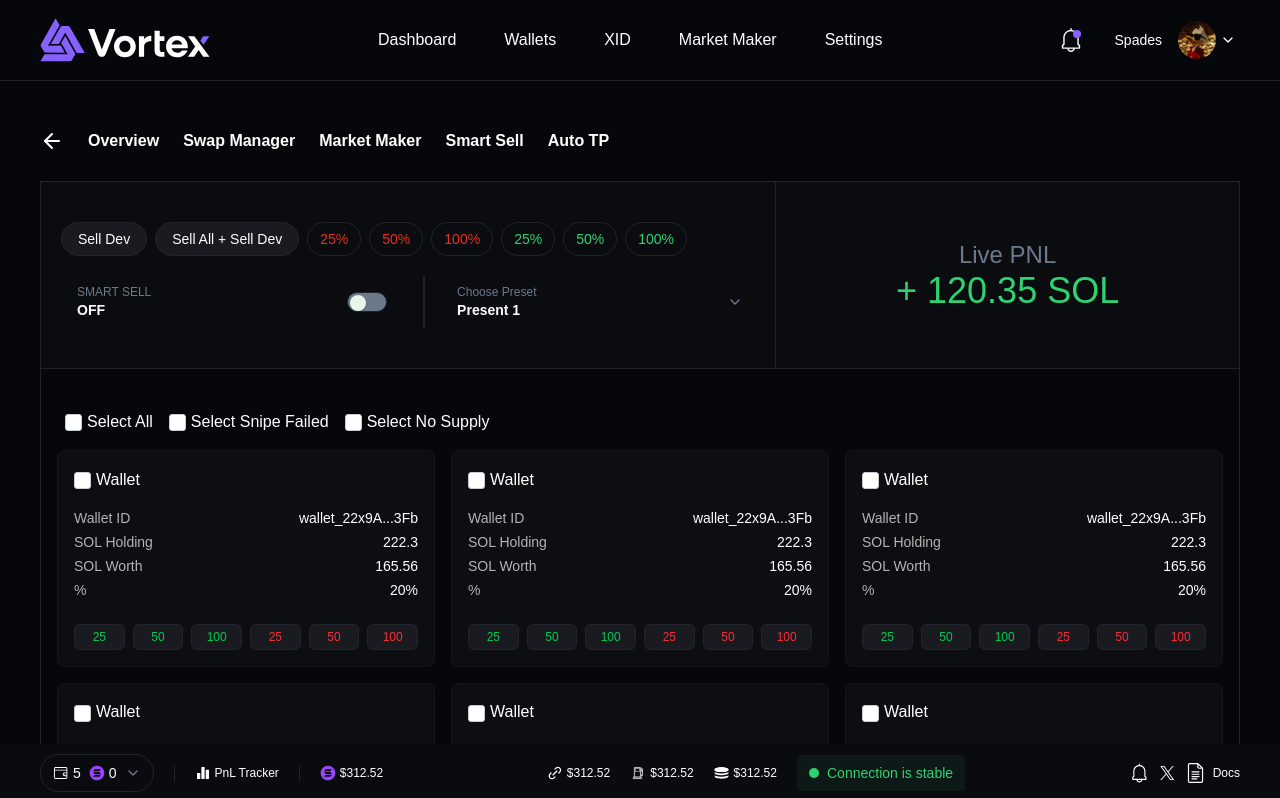
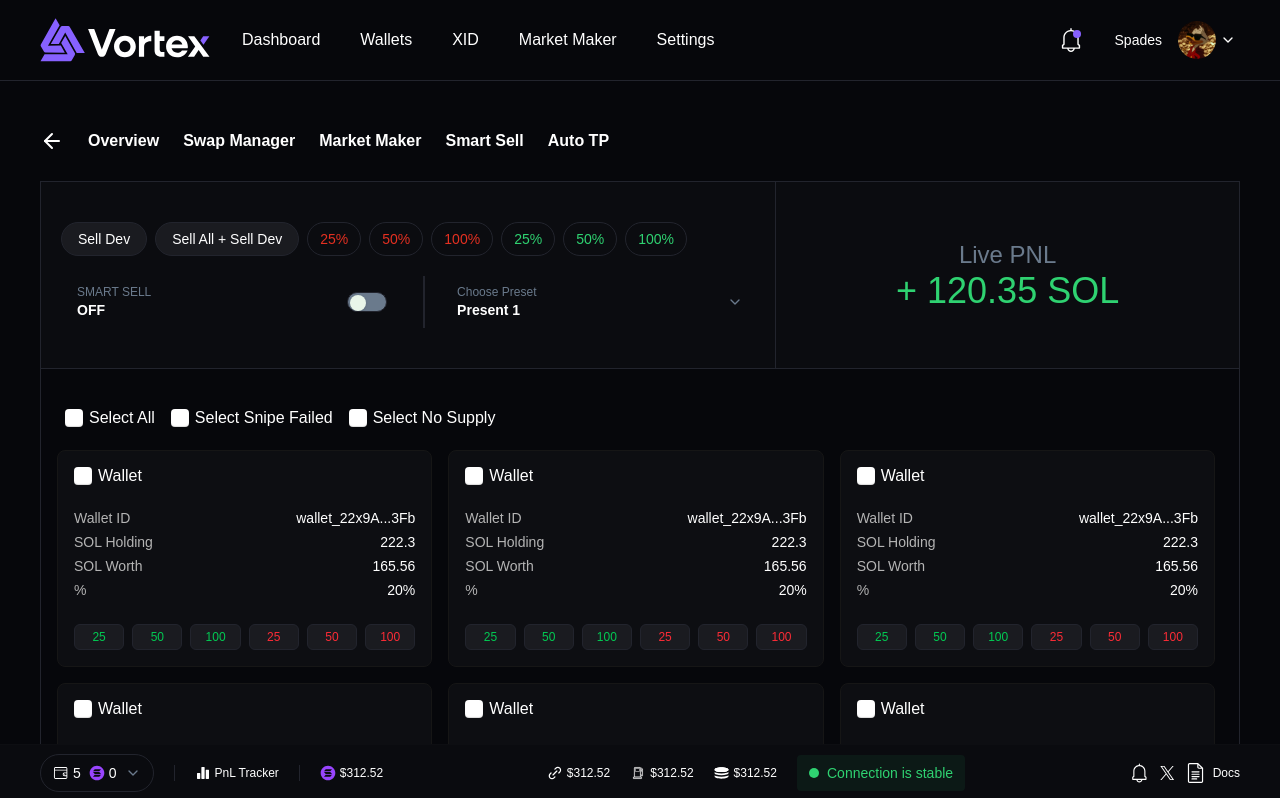
Before and after one commit to JaiKumarSuther/ventor, a Next.js app: page /swap-manager in a window 1280 px wide. Shown: the top 798 px of the page. Built offline with nearby package versions, Linux system fonts and the light colour scheme.

Commit message:
done some fixes

```diff
--- a/app/(MainMenu)/(wallet-setup)/fund-wallet/page.tsx
+++ b/app/(MainMenu)/(wallet-setup)/fund-wallet/page.tsx
@@ -15,7 +15,7 @@
   const [fundingMethod, setFundingMethod] = useState<"easy" | "hard" | "mix">(
     "hard"
   );
-  const [amount, setAmount] = useState<number>(25000);
+  const [amount, setAmount] = useState<number>(0);
   const [sliderValues, setSliderValues] = useState({ min: 3.8, max: 4.4 });
 
   const [addedWallets, setAddedWallets] = useState([
@@ -93,11 +93,11 @@
         </div>
 
         {/* Funding Method */}
-        <div className="flex flex-col p-5 md:flex-row justify-between items-center gap-4 md:gap-8 w-full">
+        <div className="flex flex-col p-5 md:flex-row justify-between items-center gap-0 md:gap-0 w-full">
           <h3 className="w-full md:w-[30%] font-[500] text-[#6A7A8C] text-sm">
             FUNDING METHOD
           </h3>
-          <div className="flex justify-between items-center w-full md:w-[75%]">
+          <div className="flex justify-between items-center w-full md:w-[64%]">
             {["easy", "hard", "mix"].map((method) => (
               <div
                 key={method}
@@ -137,12 +137,21 @@
             </h1>
             <div className="bg-[#101114] w-full border border-[#22242D] rounded-lg flex justify-between items-center px-5 py-2 h-[72px]">
               <input
-                type="number"
+                type="text"
                 value={amount}
-                onChange={(e) => setAmount(Number(e.target.value))}
+                onChange={(e) => {
+                  const value = e.target.value;
+                  if (/^\d*\.?\d*$/.test(value)) {
+                    setAmount(value === "" ? 0 : Number(value));
+                  }
+                }}
                 className="bg-transparent text-white text-lg w-full outline-none appearance-none"
                 placeholder="Enter Amount"
               />
+
+              <span className="text-white text-lg font-medium pl-3 whitespace-nowrap">
+                SOL
+              </span>
             </div>
           </div>
 
--- a/app/(MainMenu)/swap-manager/page.tsx
+++ b/app/(MainMenu)/swap-manager/page.tsx
@@ -31,6 +31,138 @@
   ];
 
   const walletData = [
+    {
+      id: "wallet_22x9A...3Fb",
+      holding: "222.3",
+      worth: "165.56",
+      percent: "20%",
+    },
+    {
+      id: "wallet_22x9A...3Fb",
+      holding: "222.3",
+      worth: "165.56",
+      percent: "20%",
+    },
+    {
+      id: "wallet_22x9A...3Fb",
+      holding: "222.3",
+      worth: "165.56",
+      percent: "20%",
+    },
+    {
+      id: "wallet_22x9A...3Fb",
+      holding: "222.3",
+      worth: "165.56",
+      percent: "20%",
+    },
+    {
+      id: "wallet_22x9A...3Fb",
+      holding: "222.3",
+      worth: "165.56",
+      percent: "20%",
+    },
+    {
+      id: "wallet_22x9A...3Fb",
+      holding: "222.3",
+      worth: "165.56",
+      percent: "20%",
+    },
+    {
+      id: "wallet_22x9A...3Fb",
+      holding: "222.3",
+      worth: "165.56",
+      percent: "20%",
+    },
+    {
+      id: "wallet_22x9A...3Fb",
+      holding: "222.3",
+      worth: "165.56",
+      percent: "20%",
+    },
+    {
+      id: "wallet_22x9A...3Fb",
+      holding: "222.3",
+      worth: "165.56",
+      percent: "20%",
+    },
+    {
+      id: "wallet_22x9A...3Fb",
+      holding: "222.3",
+      worth: "165.56",
+      percent: "20%",
+    },
+    {
+      id: "wallet_22x9A...3Fb",
+      holding: "222.3",
+      worth: "165.56",
+      percent: "20%",
+    },
+    {
+      id: "wallet_22x9A...3Fb",
+      holding: "222.3",
+      worth: "165.56",
+      percent: "20%",
+    },
+    {
+      id: "wallet_22x9A...3Fb",
+      holding: "222.3",
+      worth: "165.56",
+      percent: "20%",
+    },
+    {
+      id: "wallet_22x9A...3Fb",
+      holding: "222.3",
+      worth: "165.56",
+      percent: "20%",
+    },
+    {
+      id: "wallet_22x9A...3Fb",
+      holding: "222.3",
+      worth: "165.56",
+      percent: "20%",
+    },
+    {
+      id: "wallet_22x9A...3Fb",
+      holding: "222.3",
+      worth: "165.56",
+      percent: "20%",
+    },
+    {
+      id: "wallet_22x9A...3Fb",
+      holding: "222.3",
+      worth: "165.56",
+      percent: "20%",
+    },
+    {
+      id: "wallet_22x9A...3Fb",
+      holding: "222.3",
+      worth: "165.56",
+      percent: "20%",
+    },
+    {
+      id: "wallet_22x9A...3Fb",
+      holding: "222.3",
+      worth: "165.56",
+      percent: "20%",
+    },
+    {
+      id: "wallet_22x9A...3Fb",
+      holding: "222.3",
+      worth: "165.56",
+      percent: "20%",
+    },
+    {
+      id: "wallet_22x9A...3Fb",
+      holding: "222.3",
+      worth: "165.56",
+      percent: "20%",
+    },
+    {
+      id: "wallet_22x9A...3Fb",
+      holding: "222.3",
+      worth: "165.56",
+      percent: "20%",
+    },
     {
       id: "wallet_22x9A...3Fb",
       holding: "222.3",
@@ -115,7 +247,8 @@
         />
 
         {/* Wallets Grid */}
-        <div className="grid grid-cols-1 sm:grid-cols-2 lg:grid-cols-3 gap-4 px-4 pb-4">
+        <div className="max-h-[600px] overflow-y-auto px-4 pb-4">
+          <div className="grid grid-cols-1 sm:grid-cols-2 lg:grid-cols-3 gap-4 pr-2">
             {walletData.map((wallet, index) => (
               <WalletCard
                 key={index}
@@ -127,6 +260,7 @@
             ))}
           </div>
         </div>
+      </div>
     </PageContainer>
   );
 }
--- a/app/globals.css
+++ b/app/globals.css
@@ -153,3 +153,106 @@
     transform: scale(1, 1);
   }
 }
+.checkbox-wrapper-simple {
+  --on: #0D7EFF;
+  --off: #ccc;
+}
+
+.checkbox-wrapper-simple .tgl-simple {
+  display: none;
+}
+
+.checkbox-wrapper-simple .tgl-btn-simple {
+  width: 36px;
+  height: 18px;
+  background: var(--off);
+  border-radius: 999px;
+  position: relative;
+  display: block;
+  cursor: pointer;
+  transition: background 0.2s ease;
+}
+
+.checkbox-wrapper-simple .tgl-btn-simple::after {
+  content: "";
+  position: absolute;
+  width: 14px;
+  height: 14px;
+  background: #fff;
+  border-radius: 50%;
+  top: 2px;
+  left: 2px;
+  transition: left 0.2s ease;
+}
+
+.checkbox-wrapper-simple .tgl-simple:checked + .tgl-btn-simple {
+  background: var(--on);
+}
+
+.checkbox-wrapper-simple .tgl-simple:checked + .tgl-btn-simple::after {
+  left: 20px;
+}
+
+
+.checkbox-wrapper-65 *,
+.checkbox-wrapper-65 ::after,
+.checkbox-wrapper-65 ::before {
+  box-sizing: border-box;
+}
+
+.checkbox-wrapper-65 {
+  user-select: none;
+}
+
+.checkbox-wrapper-65 label {
+  display: inline-block;
+  cursor: pointer;
+}
+
+.checkbox-wrapper-65 input[type="checkbox"] {
+  display: none;
+  visibility: hidden;
+}
+
+.checkbox-wrapper-65 .cbx {
+  position: relative;
+  display: block;
+  float: left;
+  width: 18px;
+  height: 18px;
+  border-radius: 4px;
+  background-color: #fff;
+  box-shadow: inset 0 1px 1px rgba(255, 255, 255, 0.15),
+              inset 0 -1px 1px rgba(0, 0, 0, 0.15);
+  transition: all 0.15s ease;
+}
+
+.checkbox-wrapper-65 .cbx svg {
+  position: absolute;
+  top: 3px;
+  left: 3px;
+  fill: none;
+  stroke-linecap: round;
+  stroke-linejoin: round;
+  stroke: #fff;
+  stroke-width: 2;
+  stroke-dasharray: 17;
+  stroke-dashoffset: 17;
+  transform: translate3d(0, 0, 0);
+}
+
+.checkbox-wrapper-65 input[type="checkbox"]:checked + .cbx {
+  background-color: #fff;
+  background-image: linear-gradient(#255cd2, #1d52c1);
+}
+
+.checkbox-wrapper-65 input[type="checkbox"]:checked + .cbx svg {
+  stroke-dashoffset: 0;
+  transition: all 0.15s ease;
+}
+
+.checkbox-wrapper-65 .cbx + span {
+  float: left;
+  margin-left: 6px;
+  line-height: 18px;
+}
--- a/components/ui/CustomCheckbox.tsx
+++ b/components/ui/CustomCheckbox.tsx
@@ -9,21 +9,25 @@
 const CustomCheckbox: React.FC<CustomCheckboxProps> = ({
   checked,
   onChange,
-  label = "Magic",
+  label = "Checkbox",
 }) => {
-  const id = `cbx-42-${Math.random().toString(36).substring(2, 9)}`;
+  const id = `cbk1-65-${Math.random().toString(36).substring(2, 9)}`;
 
   return (
-    <div className="checkbox-wrapper-42">
-      <input
-        id={id}
-        type="checkbox"
-        checked={checked}
-        onChange={(e) => onChange(e.target.checked)}
-      />
-      <label className="cbx" htmlFor={id}></label>
-      <label className="lbl" htmlFor={id}>
-        {label}
+    <div className="checkbox-wrapper-65">
+      <label htmlFor={id}>
+        <input
+          type="checkbox"
+          id={id}
+          checked={checked}
+          onChange={(e) => onChange(e.target.checked)}
+        />
+        <span className="cbx">
+          <svg width="12px" height="11px" viewBox="0 0 12 11">
+            <polyline points="1 6.29411765 4.5 10 11 1" />
+          </svg>
+        </span>
+        <span>{label}</span>
       </label>
     </div>
   );
--- a/components/ui/Header.tsx
+++ b/components/ui/Header.tsx
@@ -40,7 +40,7 @@
   return (
     <header className="bg-[#06070B] border-b border-[#22242D] text-white sticky top-0 z-50">
       <div className="px-4 sm:px-6 lg:px-10">
-        <div className="flex items-center justify-between h-16 lg:h-20">
+        <div className="flex items-center justify-start gap-8 h-16 lg:h-20">
           {/* Logo */}
           <div className="flex items-center">
             <Image
@@ -50,9 +50,9 @@
               alt="Ventor"
             />
           </div>
-
+          <div className="flex-1 flex gap-2 justify-between">
             {/* Desktop Navigation */}
-          <nav className="hidden lg:flex items-center space-x-12">
+            <nav className="hidden lg:flex items-center space-x-10">
               {links.map((link) => (
                 <Link
                   key={link.href}
@@ -97,6 +97,7 @@
                   />
                   <ChevronDown className="h-4 w-4" />
                 </button>
+              </div>
             </div>
           </div>
 
--- a/components/ui/PresetItem.tsx
+++ b/components/ui/PresetItem.tsx
@@ -29,12 +29,12 @@
           <p className="text-[#6A7A8C] text-sm">{description}</p>
         </div>
       </div>
-      <div className="flex items-center gap-3">
+      <div className="flex items-center gap-5">
+        <div className="cursor-pointer" onClick={onPlay}>
+          <Image src="/assets/play.svg" alt="Play" width={32} height={32} />
+        </div>
         <div className="cursor-pointer" onClick={onEdit}>
-          <Image src="/assets/pencil.svg" alt="Edit" width={20} height={20} />
-        </div>
-        <div className="cursor-pointer" onClick={onPlay}>
-          <Image src="/assets/play.svg" alt="Play" width={24} height={24} />
+          <Image src="/assets/pencil.svg" alt="Edit" width={24} height={24} />
         </div>
         <div className="cursor-pointer" onClick={onDelete}>
           <Image src="/assets/delete.svg" alt="Delete" width={24} height={24} />
--- a/components/ui/WalletPopup.tsx
+++ b/components/ui/WalletPopup.tsx
@@ -56,7 +56,7 @@
     isOpen && (
       <div className="fixed inset-0 flex justify-center items-center bg-[#0008] bg-opacity-50">
         <div className="bg-[#101017] rounded-lg p-6 w-[631px]">
-          <h3 className="text-xl text-white mb-4">Enter Number Of Wallets</h3>
+          <h3 className="text-xl text-white mb-4">Number of trade per wallet (free of charges)</h3>
 
           <FloatingInput
             label="NO OF WALLETS"
```
Also changed, not shown: components/ui/CustomToggleSwitch.tsx (+3 -91 lines). Lines whose indentation alone changed are shown as unchanged.
